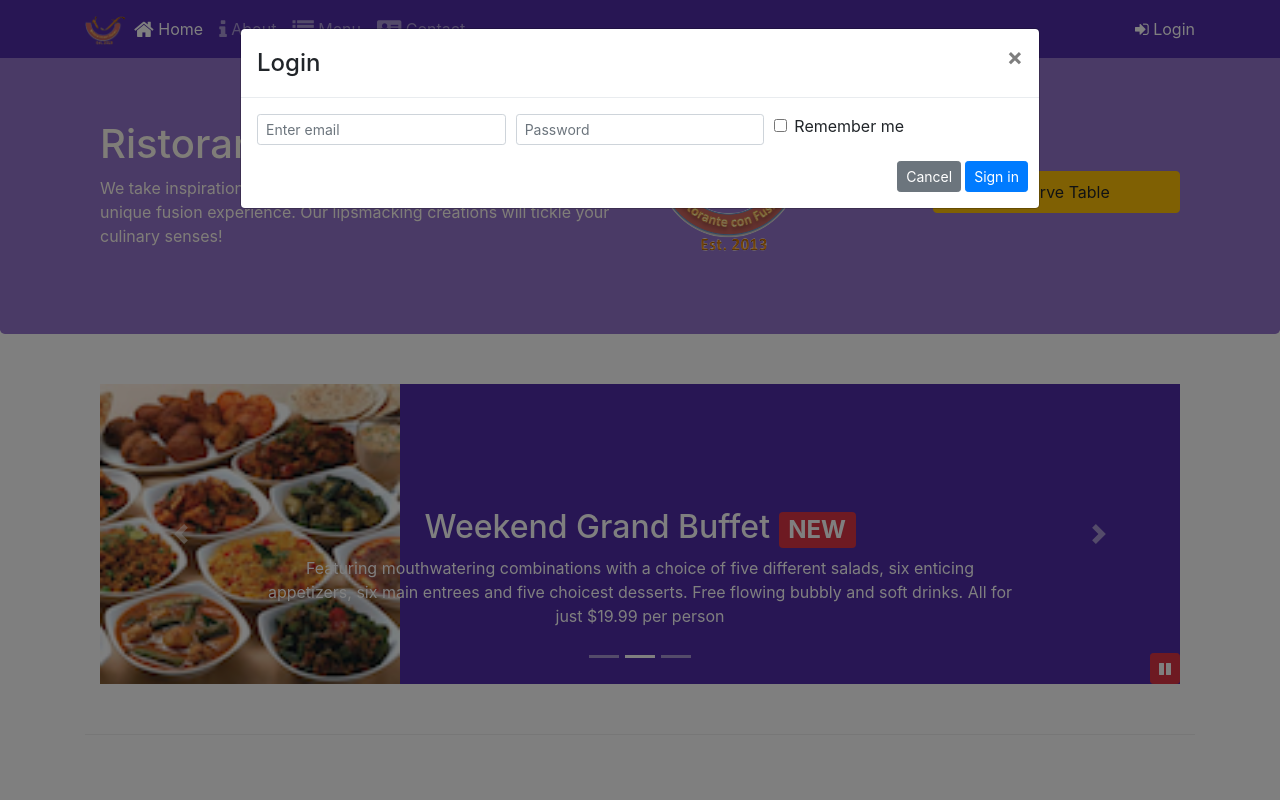
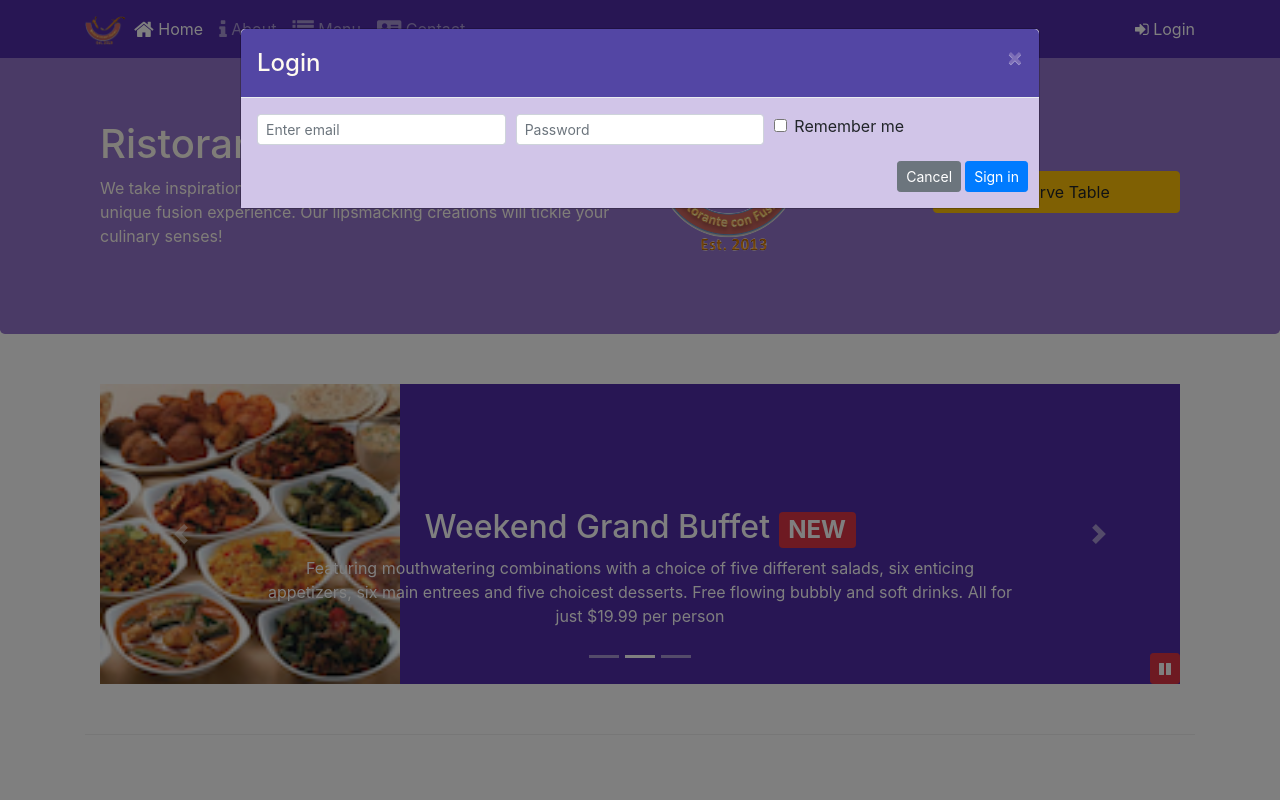
Before and after one commit to alirazaalisher/Bootstrap4, a website: page conFusion/index.html in a window 1280 px wide. Both pictures are taken after a click on the link "Login". Shown: the top 800 px of the page. Drawn offline with nearby package versions, Linux system fonts and the light colour scheme.

Commit message:
Assignment 4 Bootstrap, JQuery and Sass

```diff
--- a/conFusion/css/styles.scss
+++ b/conFusion/css/styles.scss
@@ -71,3 +71,13 @@
     bottom: 0px;
     z-index: 1;
 }
+.modal-header{
+    background-color: #5346a4;
+    color: floralwhite;
+    .close{
+        color:#a896cb;
+    }
+}
+.modal-body{
+    background-color: #d1c5e8;
+}
--- a/conFusion/index.html
+++ b/conFusion/index.html
@@ -31,7 +31,7 @@
 						<li class="nav-item"><a class="nav-link" href="./contactus.html"><span class="fa fa-address-card fa-lg"></span> Contact</a></li>
 					</ul>
 					<span class="navbar-text">
-						<a data-toggle="modal" data-target="#loginModal">
+						<a id="loginbutton">
 						<span class="fa fa-sign-in"></span> Login</a>
 					</span>
 				</div>
@@ -90,7 +90,7 @@
 								<img src="img/logo.png" class="img-fluid">
 							</div>
 							<div class="col-12 align-self-center col-sm-6">
-								<a role="button" data-toggle="modal" data-target="#reserveform" class="btn btn-block nav-link btn-warning"
+								<a role="button"  id="reserveTable" class="btn btn-block nav-link btn-warning"
 								 href="#reserveform">Reserve Table</a>
 							</div>
 						</div>
@@ -368,7 +368,14 @@
                     $("#carouselButton").children("span").removeClass('fa-play');
                     $("#carouselButton").children("span").addClass('fa-pause');
                 }
-            });
+			});
+			$("#loginbutton").click(function(){
+				$('#loginModal').modal('show');
+			});
+			$("#reserveTable").click(function(){
+				$('#reserveform').modal('show');
+			});
+
 			});
 		</script>
 	</body>
```
Also changed, not shown: conFusion/css/styles.css.
